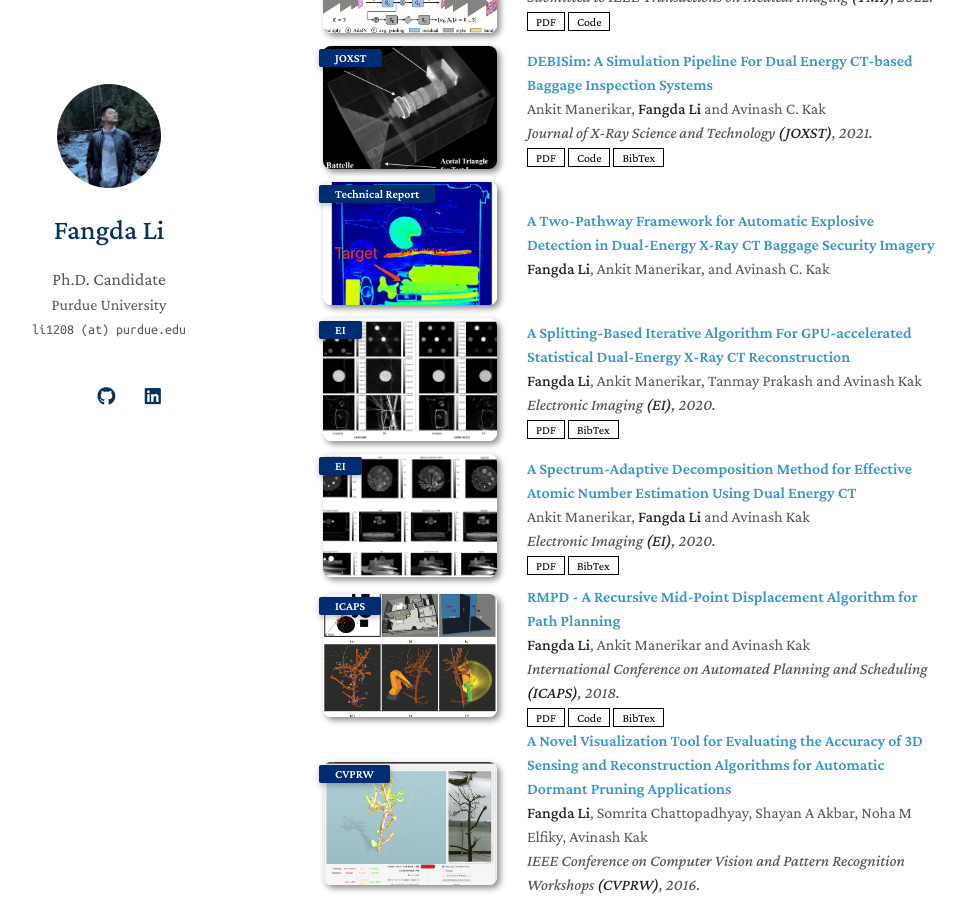
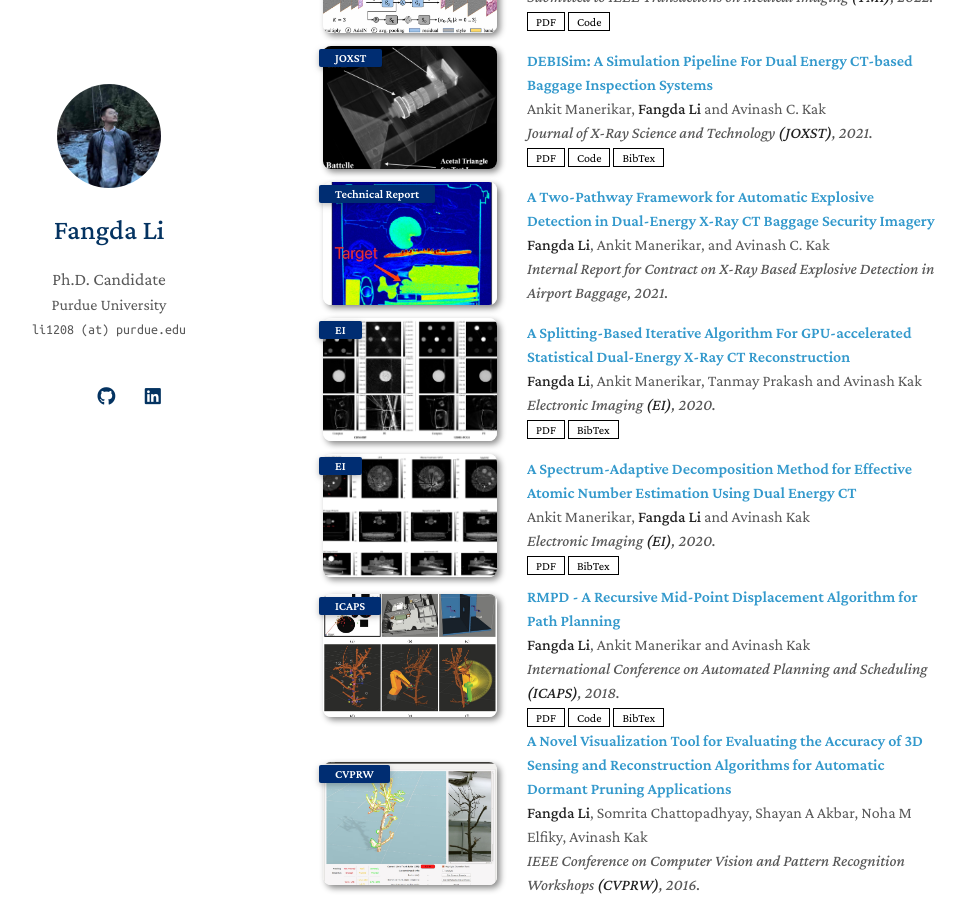
Before and after one commit to lifangda01/lifangda01.github.io, a Jekyll site: the page built from index.md, in a window 1280 px wide and 900 px high, scrolled down 658 px. Shown: the whole window, without its empty margins (167-1133 px from the left). Built offline with Jekyll 4.4.1, drawn with Linux system fonts in a browser that asks for light colours; nearby versions of some CDN libraries; a style sheet for code colours, icons or effects is not loaded; our own code applies the rules of GitHub Pages for plain Markdown files.

Commit message:
added atr

```diff
--- a/_includes/publications.md
+++ b/_includes/publications.md
@@ -76,6 +76,7 @@
   <div class="col-sm-9" style="position: relative;padding-right: 15px;padding-left: 20px;">
     <div class="title"><a href="https://lifangda01.github.io/">A Two-Pathway Framework for Automatic Explosive Detection in Dual-Energy X-Ray CT Baggage Security Imagery</a></div>
     <div class="author"><strong>Fangda Li</strong>, Ankit Manerikar, and Avinash C. Kak</div>
+    <div class="periodical"><em>Internal Report for Contract on X-Ray Based Explosive Detection in Airport Baggage, 2021.</em></div>
   </div>
 </div>
 
```
